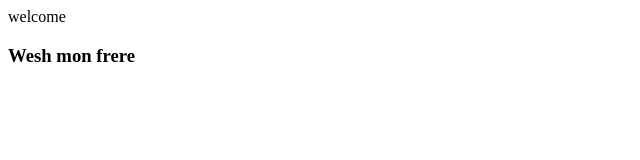
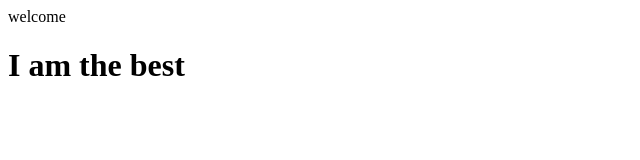
Before and after one commit to RiadKCM/test, a plain HTML site: page index.html in a window 1280 px wide. Shown: the whole page, without its empty margins (0-640 px from the left). Drawn offline with Linux system fonts and the light colour scheme.

Commit message:
Hiba is the best

```diff
--- a/index.html
+++ b/index.html
@@ -7,6 +7,6 @@
 </head>
 <body>
     welcome
-    <h3>Wesh mon frere</h3>
+    <h1> I am the best</h1>
 </body>
 </html>
```
